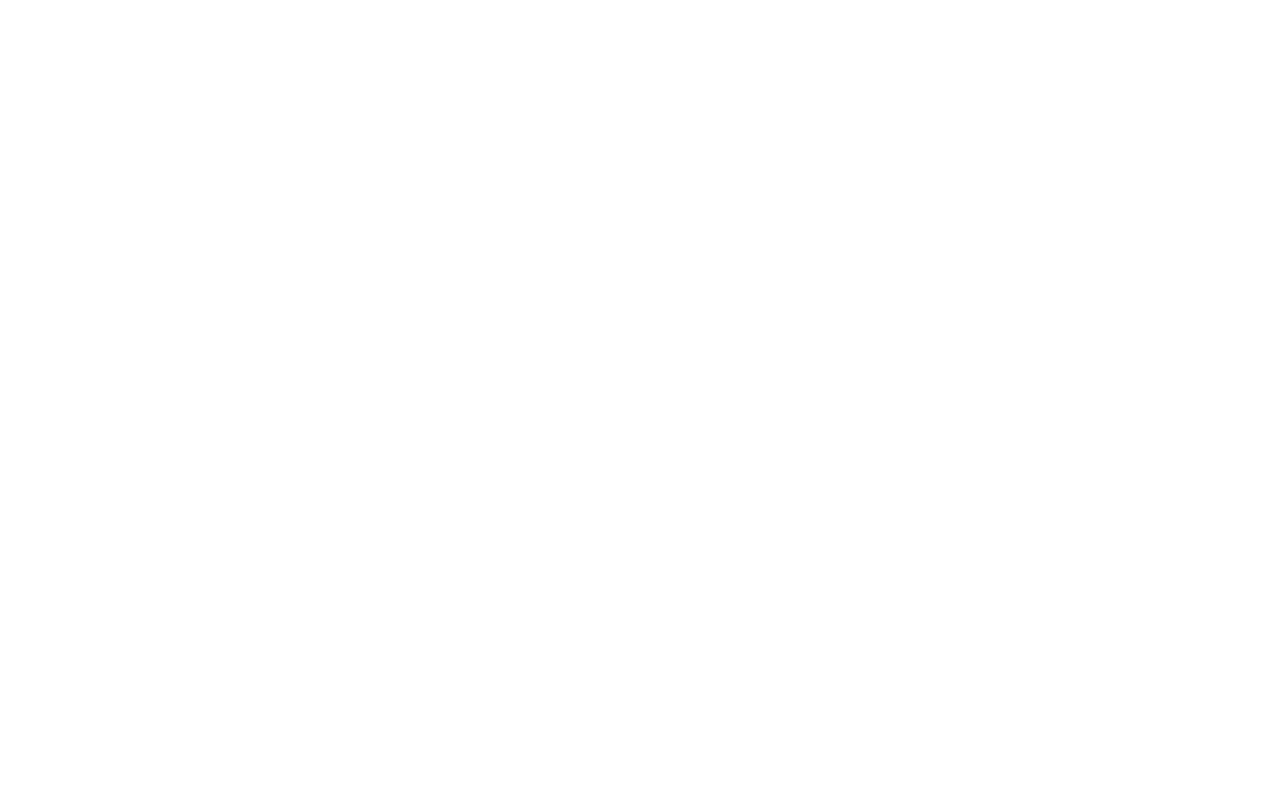
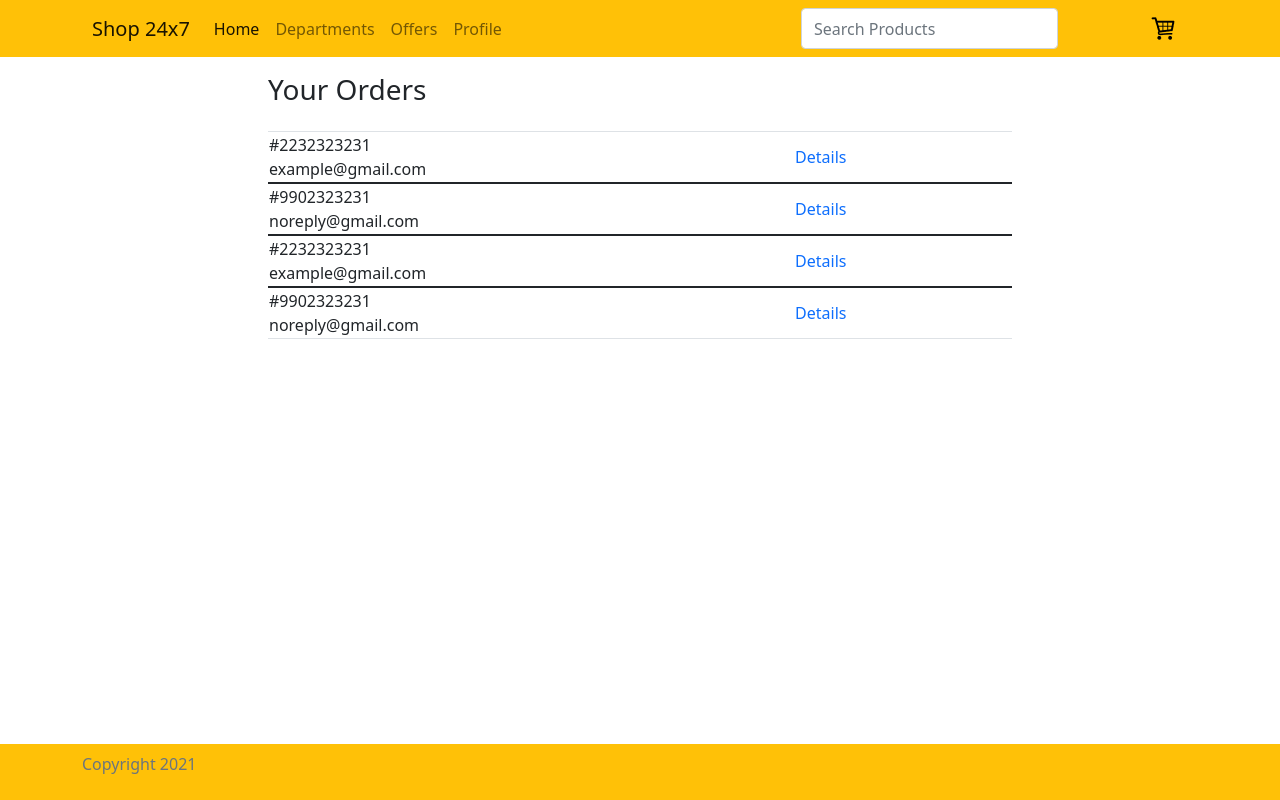
Before and after one commit to CMatti303/TCSILPGroup1, an Angular app in the folder Frontend/certproject/: page /orders in a window 1280 px wide. Before the commit this address led to /. Built offline with nearby package versions, Linux system fonts and the light colour scheme.

Commit message:
Orders Component Added

```diff
--- a/Frontend/certproject/src/app/app-routing.module.ts
+++ b/Frontend/certproject/src/app/app-routing.module.ts
@@ -7,6 +7,8 @@
 import { ProfileComponent } from './components/profile/profile.component';
 import { ProductPageComponent } from './components/product-page/product-page.component';
 import { CartComponent } from './components/cart/cart.component';
+import { CheckoutComponent } from './components/checkout/checkout.component';
+import { OrderComponent } from './components/order/order.component';
 
 const routes: Routes = [
 
@@ -15,8 +17,9 @@
 {path:'cart', component: CartComponent},
 {path:'categories/:category_id', component: ProductCategoryComponent},
 {path:'products/:product_id', component: ProductPageComponent},
+{path:'checkout', component: CheckoutComponent},
 {path:'', component: HomepageComponent},
-
+{path:'orders', component: OrderComponent},
 {path: 'profile', component: ProfileComponent}
 
 ];
--- /dev/null
+++ b/Frontend/certproject/src/app/components/order/order.component.html
@@ -0,0 +1,27 @@
+<app-header></app-header>
+<div class="spacer"></div>
+<div class="container">
+
+     <div class="col-8 offset-2" >
+     <h3 style="padding-top: 1rem; padding-bottom: 1rem;">Your Orders</h3>
+     <ng-template *ngIf="orderList.length!=0; then truecondition; else falsecondition">
+     </ng-template>
+     <ng-template #truecondition>
+          <table class="table table-bordered">
+               <tr *ngFor = "let order of orderList" class="mb-1">
+                    <td>
+                         {{order.order_no}}<br>
+                         {{order.email}}
+                    </td>
+                    <td>
+                         <a style="text-decoration: none;" routerLink="">Details</a>
+                    </td>
+               </tr>
+          </table>
+     </ng-template>
+     <ng-template #falsecondition>
+          <p>You haven't made any order yet.</p>
+     </ng-template>
+     </div>
+</div>
+<app-footer></app-footer>
--- /dev/null
+++ b/Frontend/certproject/src/app/components/order/order.component.ts
@@ -0,0 +1,31 @@
+import { Component, OnInit } from '@angular/core';
+
+@Component({
+  selector: 'app-order',
+  templateUrl: './order.component.html',
+  styleUrls: ['./order.component.css']
+})
+export class OrderComponent implements OnInit {
+  orderList : any = []
+  constructor() { }
+
+  ngOnInit(): void {
+   this.orderList = [{
+     "order_no" : "#2232323231",
+     "email" : "example@gmail.com"
+   },
+  {
+    "order_no" : "#9902323231",
+     "email" : "noreply@gmail.com"
+  },
+  {
+    "order_no" : "#2232323231",
+    "email" : "example@gmail.com"
+  },
+ {
+   "order_no" : "#9902323231",
+    "email" : "noreply@gmail.com"
+ }]
+  }
+
+}
```
Also changed, not shown: Frontend/certproject/src/app/app.module.ts (+6 -1 lines), Frontend/certproject/src/app/components/order/order.component.css (added), 1 other file (tests, documents, lock files or other folders).
